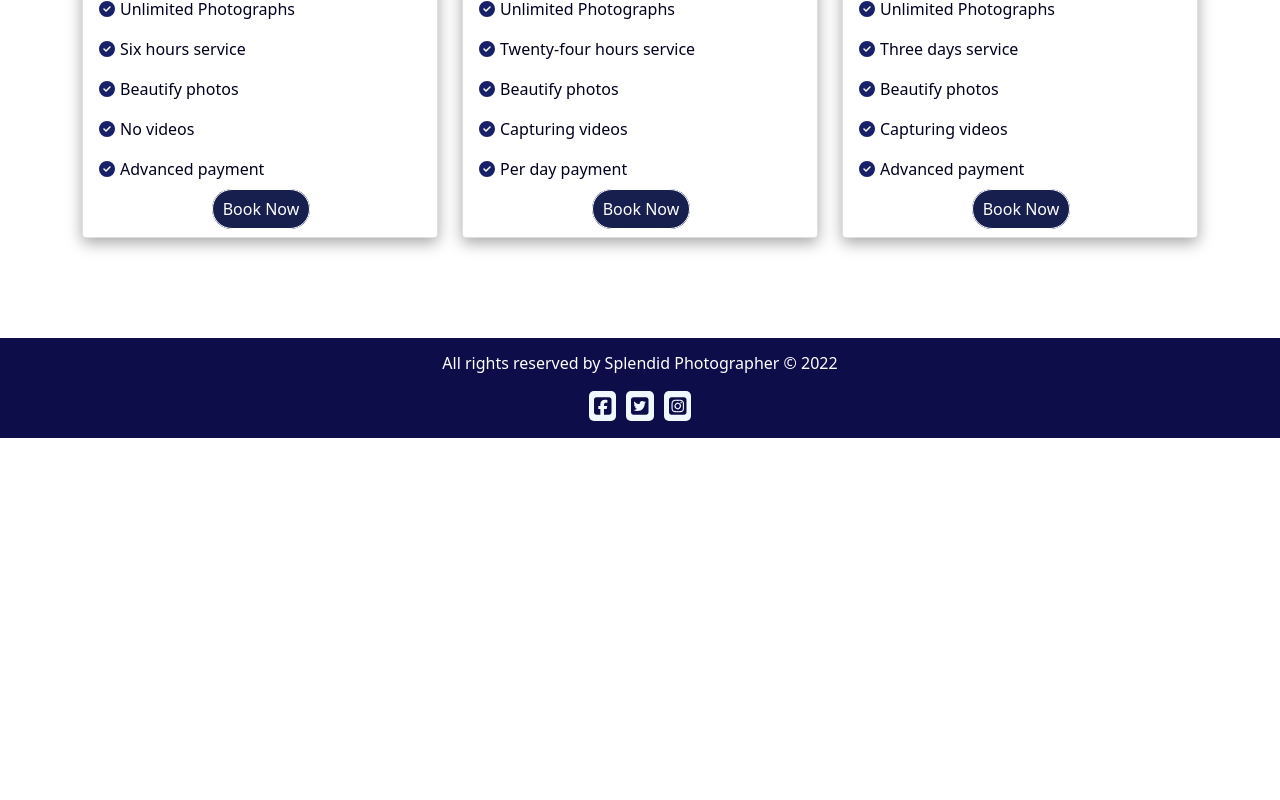
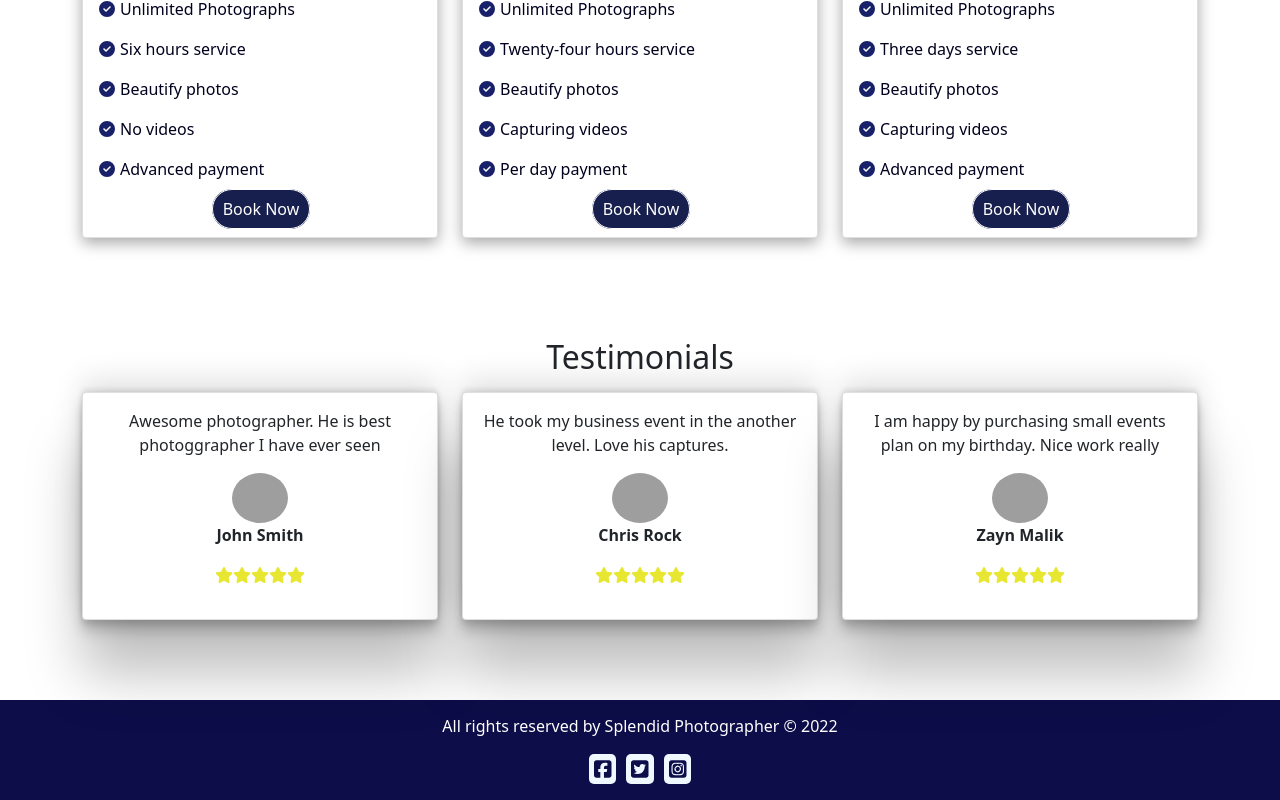
Before and after one commit to asif2508/splendid-photographer, a React (Create React App) app: page / in a window 1280 px wide. Shown: the part 1137-1937 px from the top of the page. Before the commit the page ends 1575 px from the top, so only its background shows below. Built offline with nearby package versions, Linux system fonts and the light colour scheme; grey boxes are pictures that could not be loaded.

Commit message:
testimonial section done

```diff
--- /dev/null
+++ b/public/review.json
@@ -0,0 +1,23 @@
+[
+    {
+        "id": 1,
+        "name": "John Smith",
+        "desc": "Awesome photographer. He is best photoggrapher I have ever seen",
+        "rating": 5,
+        "img": "https://images.unsplash.com/flagged/photo-1570612861542-284f4c12e75f?ixlib=rb-1.2.1&ixid=MnwxMjA3fDB8MHxzZWFyY2h8M3x8cGVyc29ufGVufDB8fDB8fA%3D%3D&auto=format&fit=crop&w=500&q=60"
+    },
+    {
+        "id": 2,
+        "name": "Chris Rock",
+        "desc": "He took my business event in the another level. Love his captures.",
+        "rating": 5,
+        "img": "https://images.unsplash.com/photo-1547425260-76bcadfb4f2c?ixlib=rb-1.2.1&ixid=MnwxMjA3fDB8MHxzZWFyY2h8NXx8cGVyc29ufGVufDB8fDB8fA%3D%3D&auto=format&fit=crop&w=500&q=60"
+    },
+    {
+        "id": 3,
+        "name": "Zayn Malik",
+        "desc": "I am happy by purchasing small events plan on my birthday. Nice work really",
+        "rating": 5,
+        "img": "https://images.unsplash.com/photo-1570295999919-56ceb5ecca61?ixlib=rb-1.2.1&ixid=MnwxMjA3fDB8MHxzZWFyY2h8NDF8fHBlcnNvbnxlbnwwfHwwfHw%3D&auto=format&fit=crop&w=500&q=60"
+    }
+]
--- a/src/components/Home/Home.css
+++ b/src/components/Home/Home.css
@@ -11,6 +11,10 @@
 .services-section{
     margin-bottom: 100px;
 }
+.testimonials{
+    margin-bottom: 80px;
+    margin-top: 20px;
+}
 
 @media screen and (max-width:576px) {
     .banner-img{
--- a/src/components/Home/Home.js
+++ b/src/components/Home/Home.js
@@ -6,8 +6,11 @@ import bannertwo from '../../images/banners/banner2_1280x500.jpg'
 import bannerthree from '../../images/banners/banner3_1280x500.jpg'
 import useServices from '../../hooks/useServices';
 import Service from '../Service/Service';
+import useReviews from '../../hooks/useReviews';
+import Review from '../Review/Review';
 const Home = () => {
-  const [services, setServices] = useServices()
+  const [services] = useServices();
+  const [reviews] = useReviews();
   return (
     <div id='home'>
       <section className='banner mt-2'>
@@ -74,6 +77,22 @@ const Home = () => {
           </div>
         </Container>
       </section>
+
+      <section className="testimonials" id="testimonials">
+                <Container>
+                  <div className='testimonial-container'>
+                    <h2 className='mb-3'>Testimonials</h2>
+                    <Row className='gy-5'>
+                      {
+                          reviews.map(review => <Review
+                          key={review.id}
+                          review ={review}
+                          ></Review>)
+                      }
+                    </Row>
+                  </div>
+                </Container>
+      </section>
     </div>
   );
 };
--- a/src/components/Login/Login.js
+++ b/src/components/Login/Login.js
@@ -3,7 +3,7 @@ import React from 'react';
 const Login = () => {
     return (
         <div>
-           <h1>login page</h1>
+           <img src="https://img.freepik.com/free-vector/sign-concept-illustration_114360-5425.jpg?size=338&ext=jpg" alt="" />
         </div>
     );
 };
--- /dev/null
+++ b/src/components/Review/Review.css
@@ -0,0 +1,6 @@
+.star-style{
+    color: rgb(231, 231, 49);
+}
+.review-style{
+    box-shadow: rgba(0, 0, 0, 0.25) 0px 54px 55px, rgba(0, 0, 0, 0.12) 0px -12px 30px, rgba(0, 0, 0, 0.12) 0px 4px 6px, rgba(0, 0, 0, 0.17) 0px 12px 13px, rgba(0, 0, 0, 0.09) 0px -3px 5px;
+}
--- /dev/null
+++ b/src/components/Review/Review.js
@@ -0,0 +1,28 @@
+import React from 'react';
+import { Card, Col, Image } from 'react-bootstrap';
+import { FontAwesomeIcon } from '@fortawesome/react-fontawesome';
+import { faStar } from '@fortawesome/free-solid-svg-icons';
+import './Review.css';
+const Review = (props) => {
+    const {name, desc, rating,img} = props.review;
+    return (
+        <Col xs={12} md={4} lg={4}>
+            <Card className='d-flex justify-content-center align-items-center flex-column p-3 review-style'>
+                <p>{desc}</p>
+                <Image src={img} roundedCircle height={50} width={56}/>
+                <p><strong>{name}</strong></p>
+                {rating &&
+                <p>
+                <FontAwesomeIcon className='star-style' icon={faStar}></FontAwesomeIcon>
+                <FontAwesomeIcon className='star-style' icon={faStar}></FontAwesomeIcon>
+                <FontAwesomeIcon className='star-style' icon={faStar}></FontAwesomeIcon>
+                <FontAwesomeIcon className='star-style' icon={faStar}></FontAwesomeIcon>
+                <FontAwesomeIcon className='star-style' icon={faStar}></FontAwesomeIcon>
+                </p>
+                }
+            </Card>
+        </Col>
+    );
+};
+
+export default Review;
--- a/src/components/Service/Service.js
+++ b/src/components/Service/Service.js
@@ -1,8 +1,8 @@
 import React from 'react';
-import { Button, Card, Col } from 'react-bootstrap';
+import { Card, Col } from 'react-bootstrap';
 import './Service.css';
 import { FontAwesomeIcon } from '@fortawesome/react-fontawesome';
-import { faCheck, faCheckCircle } from '@fortawesome/free-solid-svg-icons';
+import { faCheckCircle } from '@fortawesome/free-solid-svg-icons';
 import {Link} from 'react-router-dom';
 
 const Service = (props) => {
--- /dev/null
+++ b/src/hooks/useReviews.js
@@ -0,0 +1,13 @@
+import { useEffect, useState } from "react"
+
+const useReviews = () =>{
+    const [reviews, setReviews] = useState([])
+    useEffect(()=>{
+        fetch('review.json')
+        .then(res => res.json())
+        .then(data => setReviews(data))
+    },[]);
+    return [reviews, setReviews];
+}
+
+export default useReviews;
```
Also changed, not shown: src/components/Footer/review.json (added, +23 -0 lines).
